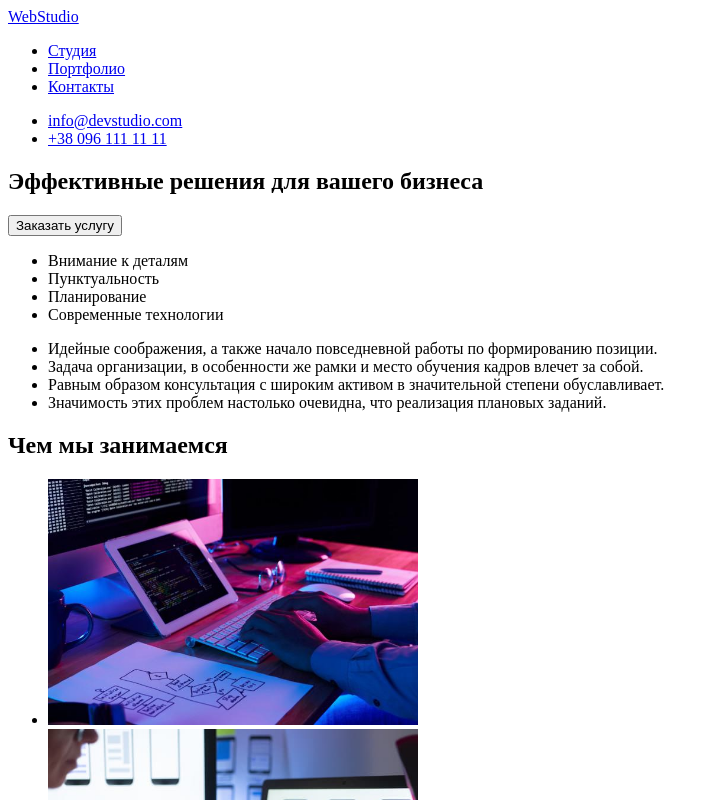
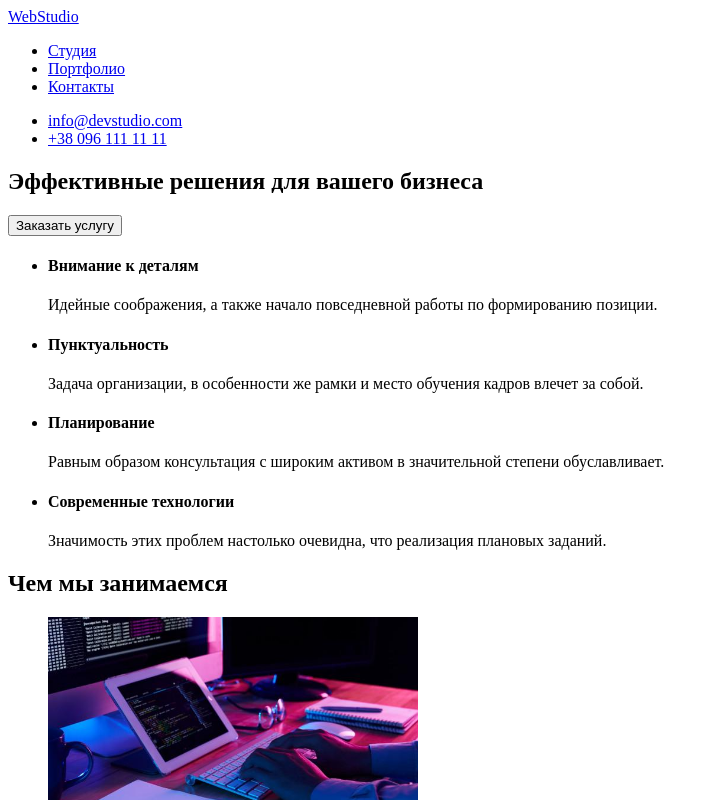
Before and after one commit to Alexkmd/goit-markup-hw-01, a plain HTML site: page index.html in a window 1280 px wide. Shown: the top 800 px of the page, without its empty margins (0-719 px from the left). Drawn offline with Linux system fonts and the light colour scheme.

Commit message:
секция задачи, описание фото членов команды
1. добавлен к li название и текст
2. к списку фото команды в элемент li добавлено имя и должность

```diff
--- a/index.html
+++ b/index.html
@@ -35,28 +35,33 @@
         <!--Operating principles-->
         <ul>
           <!--Operating principles title-->
-          <li>Внимание к деталям</li>
-          <li>Пунктуальность</li>
-          <li>Планирование</li>
-          <li>Современные технологии</li>
-        </ul>
-        <ul>
-          <!--Operating principles title description-->
           <li>
-            Идейные соображения, а также начало повседневной работы по
-            формированию позиции.
+            <h4>Внимание к деталям</h4>
+            <p>
+              Идейные соображения, а также начало повседневной работы по
+              формированию позиции.
+            </p>
           </li>
           <li>
-            Задача организации, в особенности же рамки и место обучения кадров
-            влечет за собой.
+            <h4>Пунктуальность</h4>
+            <p>
+              Задача организации, в особенности же рамки и место обучения кадров
+              влечет за собой.
+            </p>
           </li>
           <li>
-            Равным образом консультация с широким активом в значительной степени
-            обуславливает.
+            <h4>Планирование</h4>
+            <p>
+              Равным образом консультация с широким активом в значительной
+              степени обуславливает.
+            </p>
           </li>
           <li>
-            Значимость этих проблем настолько очевидна, что реализация плановых
-            заданий.
+            <h4>Современные технологии</h4>
+            <p>
+              Значимость этих проблем настолько очевидна, что реализация
+              плановых заданий.
+            </p>
           </li>
         </ul>
       </section>
@@ -97,6 +102,8 @@
               src="images/prodact-disigner.jpg"
               alt="prodact-disigner"
             />
+            <h5>Игорь Демьяненко</h5>
+            <p>Product Designer</p>
           </li>
           <li>
             <img
@@ -104,12 +111,18 @@
               src="images/frontend-developer.jpg"
               alt="frontend-developer"
             />
+            <h5>Ольга Репина</h5>
+            <p>Frontend Developer</p>
           </li>
           <li>
             <img width="270" src="images/marketing.jpg" alt="marketing" />
+            <h5>Николай Тарасов</h5>
+            <p>Marketing</p>
           </li>
           <li>
             <img width="270" src="images/ui-designer.jpg" alt="ui-designer" />
+            <h5>Михаил Ермаков</h5>
+            <p>UI Designer</p>
           </li>
         </ul>
       </section>
```
